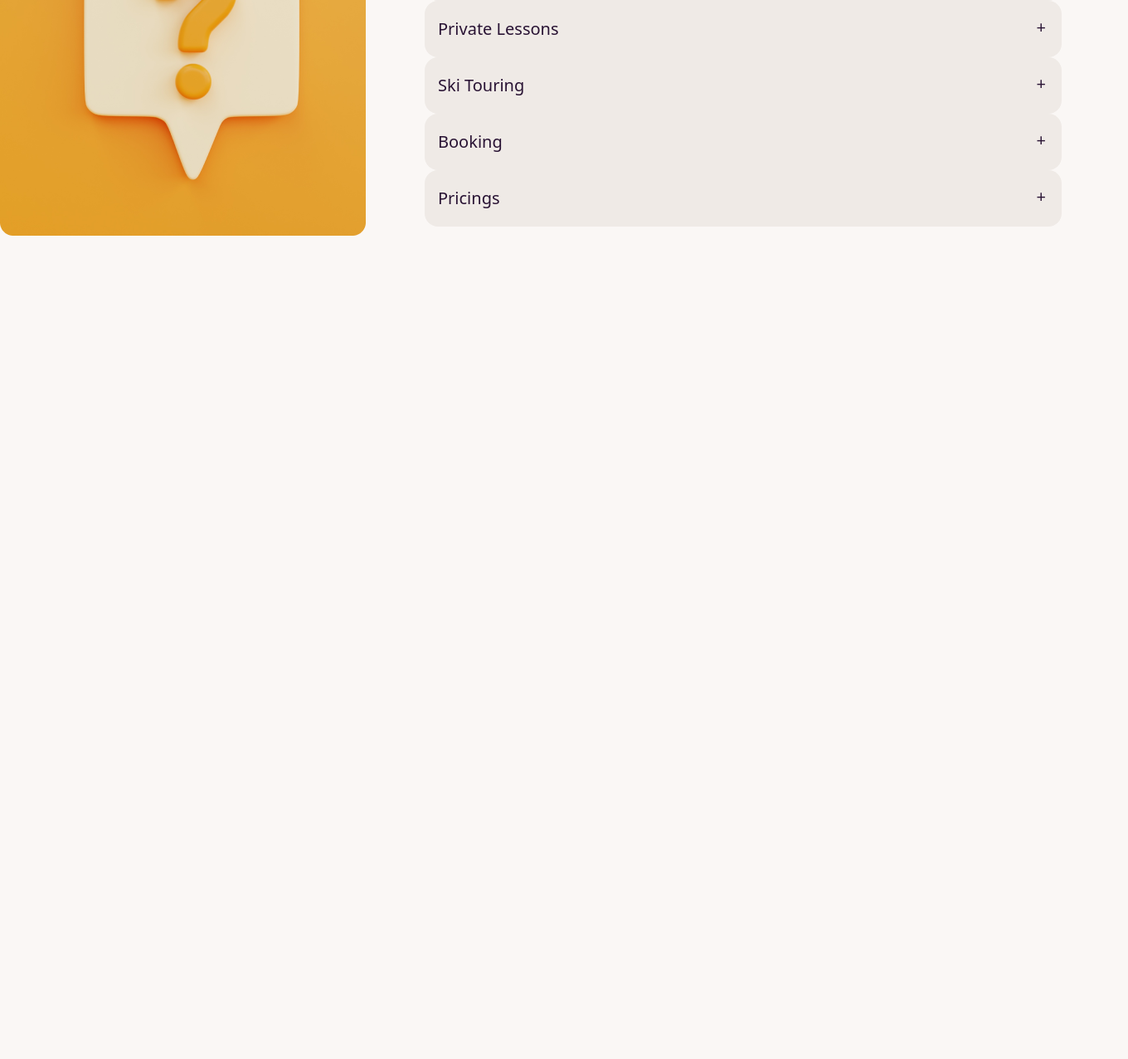
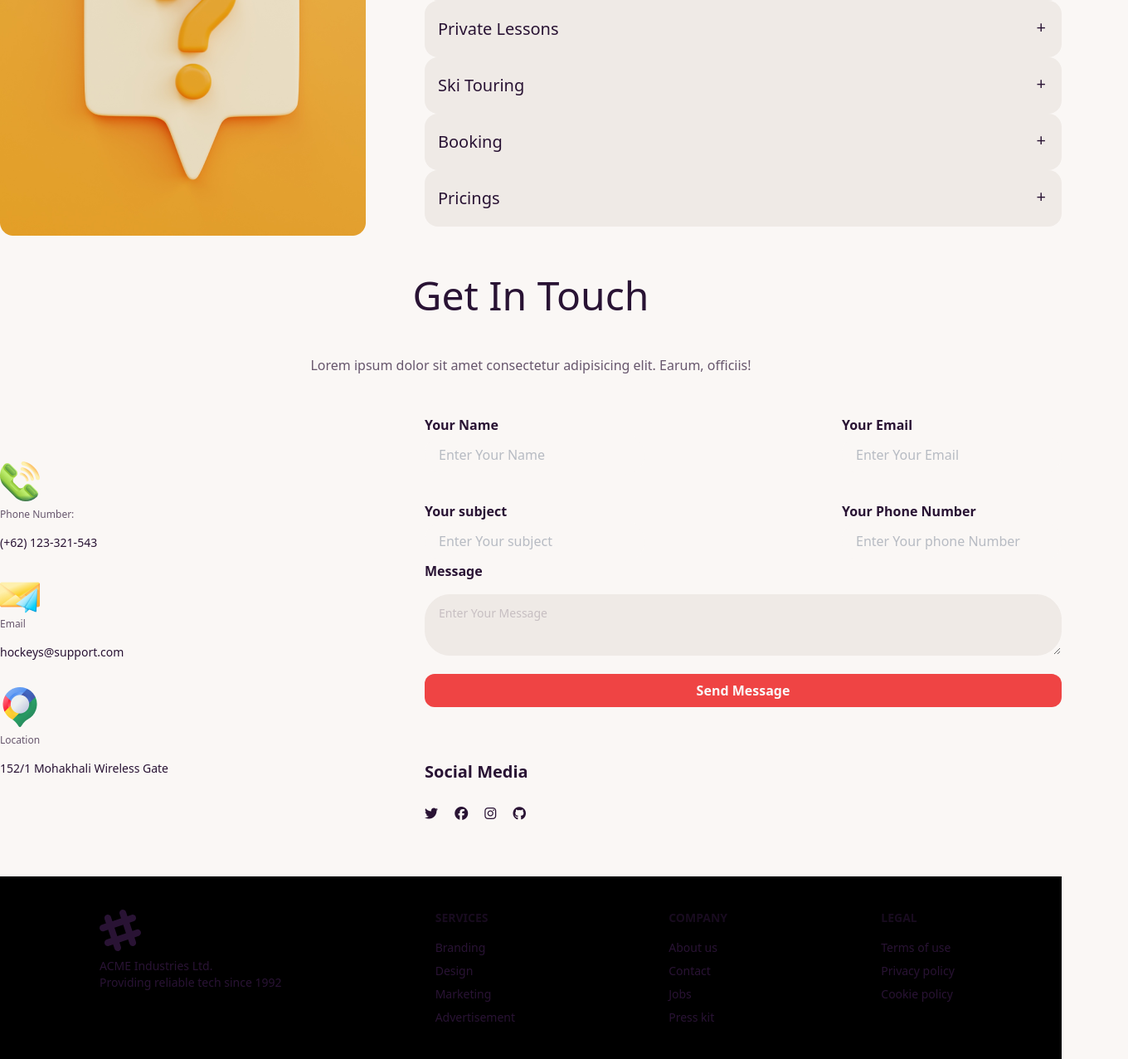
Before and after one commit to nahar-nur/hockys-club, a plain HTML site: page index.html in a window 1280 px wide. Shown: the part 3646-4922 px from the top of the page at 83% size, 1360 px wide, since content can reach past the window. Before the commit the page ends 3930 px from the top, so only its background shows below. Drawn offline with nearby package versions, Linux system fonts and the light colour scheme.

Commit message:
completed clients Question and get in touch section

```diff
--- a/index.html
+++ b/index.html
@@ -481,7 +481,105 @@
         </div>
          <!-- Clients Question section ends here -->
      </section>
+     <!--Get in Touch section starts here  -->
+     <section class="container mx-auto">
+      <div class="my-12 text-center">
+        <h2 class="text-5xl">Get In Touch</h2>
+        <p class="opacity-70 my-12 w-50%">Lorem ipsum dolor sit amet consectetur
+       adipisicing elit. Earum, officiis!</p>
+    </div>
+    <!-- contact section -->
+    <div class="flex justify-between items-center">
+    <div class="w-2/5">
+      <div class="">
+        <img  src="./Images/Group 1171275317.png" alt="">
+        <h6 class="text-xs opacity-70 mt-2" > Phone Number:
+        </h6>
+        <p class="text-sm mt-4">(+62) 123-321-543</p>
+        </div>
+        <div class="mt-8">
+          <img src="./Images/Group 1171275318.png" alt="">
+          <h6 class="text-xs opacity-70 " > Email
+          </h6>
+          <p class="text-sm mt-4">hockeys@support.com</p>
+          </div>
+          <div class="mt-8">
+            <img src="./Images/Group 1171275321.png" alt="">
+            <h6 class="text-xs opacity-70 mt-2" > Location
+            </h6>
+            <p class="text-sm mt-4">152/1 Mohakhali Wireless Gate</p>
+            </div>
+    </div>
+    <div class="w-3/5">
+        <div class="flex justify-between items-center gap-4">
+          <div>
+          <h6 class="font-semibold">Your Name</h6>
+          <input type="text" placeholder="Enter Your Name" class="input  opacity-70  w-full max-w-xs" />
+        </div>
+          <div>
+          <h6 class="font-semibold">Your Email</h6>
+          <input type="text" placeholder="Enter Your Email" class="input  opacity-70
+          w-full " />
+        </div>
+      </div>
+          <div class="flex justify-between items-center gap-4 mt-8">
+            <div>
+            <h6 class="font-semibold">Your subject</h6>
+            <input type="text" placeholder="Enter Your subject" class="input  opacity-70  w-full
+          max-w-xs" />
+          </div>
+            <div>
+            <h6 class="font-semibold">Your Phone Number</h6>
+            <input type="text" placeholder="Enter Your phone Number" class="input  opacity-70
+            w-full " />
+
+        </div>
+        </div>
+        <h6 class="font-semibold">Message</h6>
+        <textarea class="textarea w-full mt-4" placeholder="Enter Your Message" disabled></textarea>
+        <input class="w-full py-2 mt-4 rounded-xl text-zinc-50 font-semibold bg-red-500" type="submit" value="Send Message">
+        <!-- social Media -->
+        <div>
+          <div class="mt-16">
+            <h3 class="text-xl font-semibold">Social Media</h3>
+          </div>
+          <div class="mt-6">
+            <i class="fa-brands fa-twitter"></i>
+            <i class="fa-brands fa-facebook ml-4"></i>
+            <i class="fa-brands fa-instagram ml-4"></i>
+            <i class="fa-brands fa-github ml-4"></i>
+          </div>
+        </div>
+     </section>
+     <!--Get in Touch section ends here  -->
     </main>
-    <footer></footer>
+    <footer class="mt-16 bg-black">
+      <footer class="footer p-10 bg-black-200 text-base-content ml-20">
+        <aside>
+          <svg width="50" height="50" viewBox="0 0 24 24" xmlns="http://www.w3.org/2000/svg" fill-rule="evenodd" clip-rule="evenodd" class="fill-current"><path d="M22.672 15.226l-2.432.811.841 2.515c.33 1.019-.209 2.127-1.23 2.456-1.15.325-2.148-.321-2.463-1.226l-.84-2.518-5.013 1.677.84 2.517c.391 1.203-.434 2.542-1.831 2.542-.88 0-1.601-.564-1.86-1.314l-.842-2.516-2.431.809c-1.135.328-2.145-.317-2.463-1.229-.329-1.018.211-2.127 1.231-2.456l2.432-.809-1.621-4.823-2.432.808c-1.355.384-2.558-.59-2.558-1.839 0-.817.509-1.582 1.327-1.846l2.433-.809-.842-2.515c-.33-1.02.211-2.129 1.232-2.458 1.02-.329 2.13.209 2.461 1.229l.842 2.515 5.011-1.677-.839-2.517c-.403-1.238.484-2.553 1.843-2.553.819 0 1.585.509 1.85 1.326l.841 2.517 2.431-.81c1.02-.33 2.131.211 2.461 1.229.332 1.018-.21 2.126-1.23 2.456l-2.433.809 1.622 4.823 2.433-.809c1.242-.401 2.557.484 2.557 1.838 0 .819-.51 1.583-1.328 1.847m-8.992-6.428l-5.01 1.675 1.619 4.828 5.011-1.674-1.62-4.829z"></path></svg>
+          <p>ACME Industries Ltd.<br>Providing reliable tech since 1992</p>
+        </aside>
+        <nav>
+          <h6 class="footer-title">Services</h6>
+          <a class="link link-hover">Branding</a>
+          <a class="link link-hover">Design</a>
+          <a class="link link-hover">Marketing</a>
+          <a class="link link-hover">Advertisement</a>
+        </nav>
+        <nav>
+          <h6 class="footer-title">Company</h6>
+          <a class="link link-hover">About us</a>
+          <a class="link link-hover">Contact</a>
+          <a class="link link-hover">Jobs</a>
+          <a class="link link-hover">Press kit</a>
+        </nav>
+        <nav>
+          <h6 class="footer-title">Legal</h6>
+          <a class="link link-hover">Terms of use</a>
+          <a class="link link-hover">Privacy policy</a>
+          <a class="link link-hover">Cookie policy</a>
+        </nav>
+      </footer>
+    </footer>
 </body>
 </html>
```
